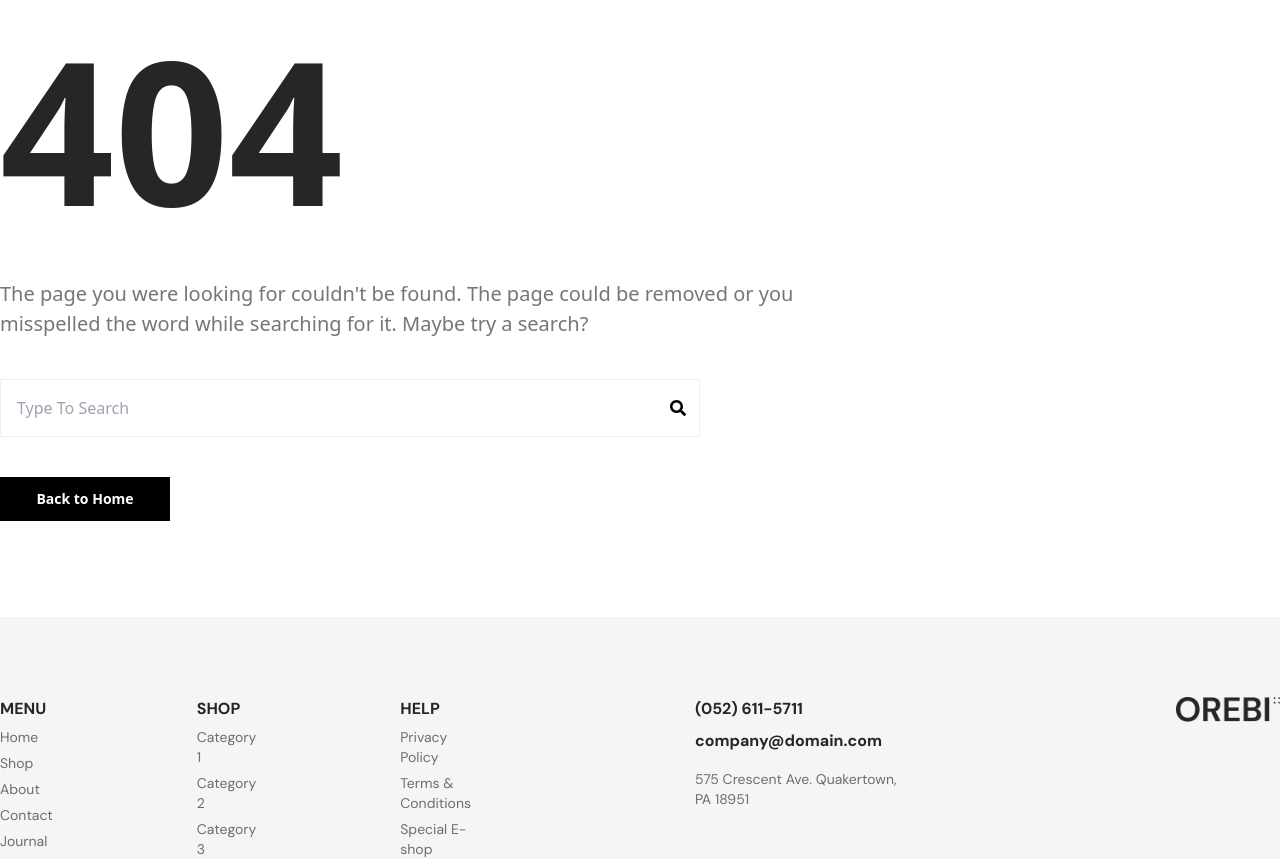
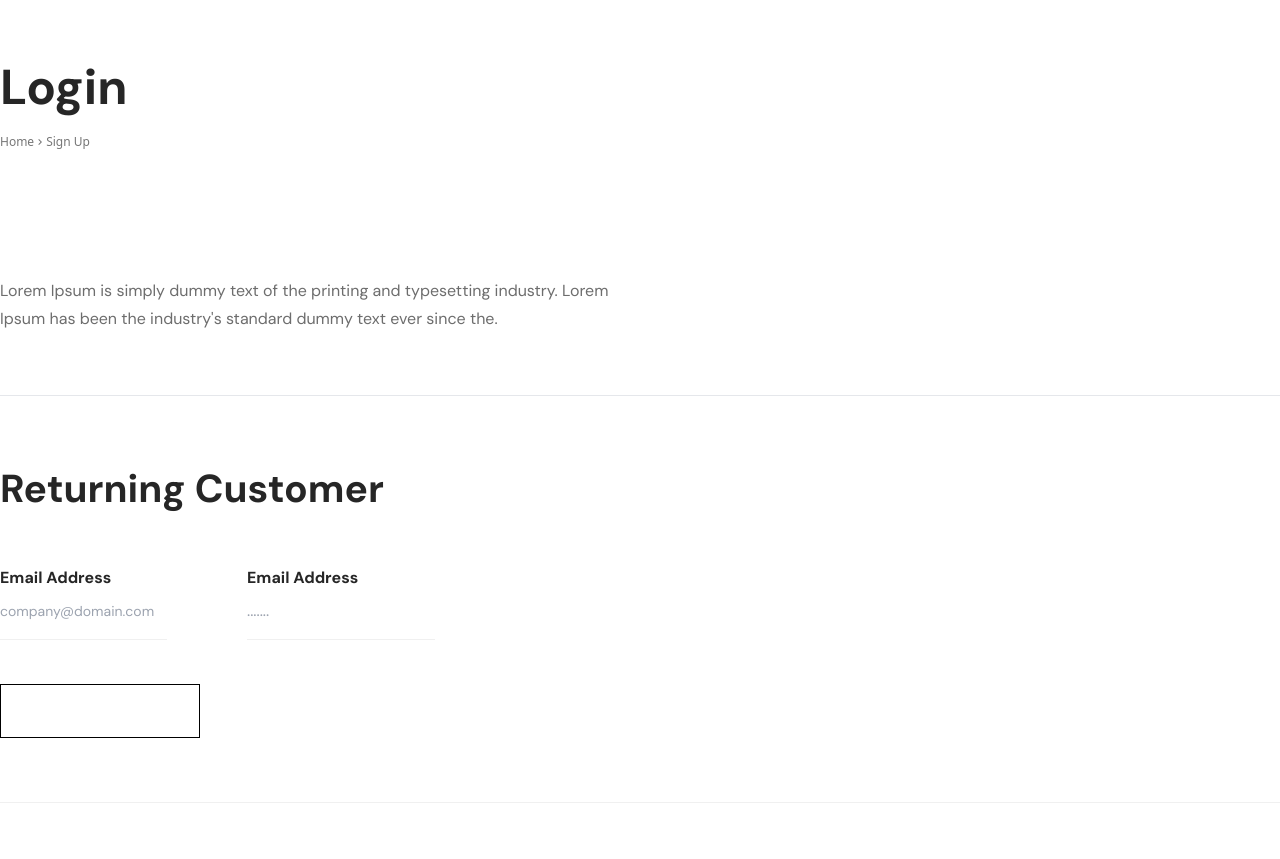
Before and after one commit to Afridul369/Ecommerce, a React (Vite) app: page /journal in a window 1280 px wide. Shown: the part 280-1139 px from the top of the page. Built offline with nearby package versions, Linux system fonts and the light colour scheme.

Commit message:
sinhup added

```diff
--- a/src/App.jsx
+++ b/src/App.jsx
@@ -11,6 +11,8 @@ import RootLayout from './componants/RootLayout';
 import Error from './componants/Error';
 import About from './componants/pages/About';
 import Contacts from './componants/pages/Contacts';
+import MyAccount from './componants/MyAccount';
+import Login from './componants/Login';
 
 const router = createBrowserRouter(
   createRoutesFromElements(
@@ -21,7 +23,8 @@ const router = createBrowserRouter(
       <Route path='/shop' element={<Shop/>}/>
       <Route path='/about' element={<About/>}/>
       <Route path='/contacts' element={<Contacts/>}/>
-      {/* <Route path='/login' element={<Login/>}/> */}
+      <Route path='/myaccount' element={<MyAccount/>}/>
+      <Route path='/journal' element={<Login/>}/>
       <Route path='*' element={<Error/>}/>
     </Route>
   </Route>
--- /dev/null
+++ b/src/componants/AccountInfo.jsx
@@ -0,0 +1,52 @@
+import React from 'react'
+import Container from './Container'
+import Text from './Text'
+import Flex from './Flex'
+import { MdOutlineChevronRight } from 'react-icons/md'
+
+const AccountInfo = () => {
+  return (
+    <>
+    <div className="py-32">
+      <Container>
+        <Text as='h1' text={'My Account'} className='text-[49px] text-hoverheadeingC font-bold font-dm mb-4'/>
+        <div className="mt-2 mb-32">
+            <Flex className={'items-center'}>
+            <Text as='h1' text={'Home'} className='text-headingC text-[12px] font-sans '/>
+            <MdOutlineChevronRight className='text-headingC text-[12px] font-sans'/>
+            <Text as='h1' text={'My account '} className='text-headingC text-[12px] font-sans '/>
+            </Flex>
+        </div>
+        <Flex className="gap-x-40">
+                <div className="">
+                <div className="border-b ">
+                    <Text as='h1' text='Dashboard' className='text-base font-dm text-headingC mb-6 hover:text-hoverheadeingC hover:font-bold duration-500'/>
+                </div>
+                <div className="border-b mt-6">
+                    <Text as='h1' text='Others' className='text-base font-dm text-headingC mb-6 hover:text-hoverheadeingC hover:font-bold duration-500'/>
+                </div>
+                <div className="border-b mt-6">
+                    <Text as='h1' text='Downloads' className='text-base font-dm text-headingC mb-6 hover:text-hoverheadeingC hover:font-bold duration-500'/>
+                </div>
+                <div className="border-b mt-6">
+                    <Text as='h1' text='Addresses' className='text-base font-dm text-headingC mb-6 hover:text-hoverheadeingC hover:font-bold duration-500'/>
+                </div>
+                <div className="border-b mt-6">
+                    <Text as='h1' text='Account Details' className='text-base font-dm text-headingC mb-6 hover:text-hoverheadeingC hover:font-bold duration-500'/>
+                </div>
+                <div className="border-b mt-6">
+                    <Text as='h1' text='Logout' className='text-base font-dm text-headingC mb-6 hover:text-hoverheadeingC hover:font-bold duration-500'/>
+                </div>
+                </div>
+                <div className="">
+                  <Text as='p' text={'Hello admin (not admin? Log out)'} className="text-headingC font-dm text-base mb-10"/>
+                  <Text as='p' text={'From your account dashboard you can view your recent orders, manage your shipping and billing addresses, and edit your password and account details.'} className="text-headingC font-dm text-base"/>
+                </div>
+        </Flex>
+      </Container>
+   </div>
+    </>
+  )
+}
+
+export default AccountInfo
--- a/src/componants/Category.jsx
+++ b/src/componants/Category.jsx
@@ -81,7 +81,7 @@ const Category = () => {
             <FaCaretDown />
             <div className="hidden" ref={DownRef}>
                  <div className="absolute right-0 mt-2 w-[200px] bg-white">
-                  <Link to={'/login'}>
+                  <Link to={'/myaccount'}>
                   <div className="group">
                   <Listitems itemname={'My Account'} className="py-3 text-center group-hover:bg-black text-hoverheadeingC text-sm font-dm group-hover:font-bold group-hover:text-white duration-500"></Listitems>
                   </div>
--- a/src/componants/Login.jsx
+++ b/src/componants/Login.jsx
@@ -3,38 +3,47 @@ import Container from './Container'
 import Text from './Text'
 import Flex from './Flex'
 import Button from './Button'
+import { MdOutlineChevronRight } from 'react-icons/md'
+
 
 const Login = () => {
   return (
     <>
     <div className="py-32">
         <Container>
-            <Text as='h1' text={'Login'} className='text-[49px] text-hoverheadeingC font-bold font-dm mb-4'/>
-            <div className="mb-32 border-b ">
-            <Text as='h1' text={"Lorem Ipsum is simply dummy text of the printing and typesetting industry. Lorem"} className='text-xs text-footercolor font-dm '/>
-            <Text as='h1' text={"Ipsum has been the industry's standard dummy text ever since the."} className='text-xs text-footercolor font-dm mb-16'/>
+            <Text as='h1' text={'Login'} className='text-[49px] text-hoverheadeingC font-bold font-dm mb-2'/>
+            <div className="mt-2 mb-32">
+            <Flex className={'items-center'}>
+            <Text as='h1' text={'Home'} className='text-headingC text-[12px] font-sans '/>
+            <MdOutlineChevronRight className='text-headingC text-[12px] font-sans'/>
+            <Text as='h1' text={'Sign Up'} className='text-headingC text-[12px] font-sans '/>
+            </Flex>
+            </div>
+            <div className="mb-16 border-b ">
+            <Text as='h1' text={"Lorem Ipsum is simply dummy text of the printing and typesetting industry. Lorem"} className='text-base mb-1 text-footercolor font-dm '/>
+            <Text as='h1' text={"Ipsum has been the industry's standard dummy text ever since the."} className='text-base text-footercolor font-dm mb-16'/>
             </div>
             <Text as='h1' text={'Returning Customer'} className='text-[39px] font-bold font-dm text-hoverheadeingC mb-12'/>
             <div className="mb-11 ">
-              <Flex className={'gap-x-12'}>
-                <div className="border-b">
-                  <Text as='p' text='Email Address' className='text-base text-hoverheadeingC font-bold font-dm mb-4'/>
+              <Flex className={'gap-x-20'}>
+                <div className="border-b border-border">
+                  <Text as='p' text='Email Address' className='text-base text-hoverheadeingC font-bold font-dm mb-2'/>
                   {/* <Text as='p' text='company@domain.com' className='text-sm text-headingC font-dm mb-4'/> */}
                   <input type="email" placeholder='company@domain.com' className='text-sm text-headingC font-dm mb-4'/>
                 </div>
-                <div className="border-b">
-                  <Text as='p' text='Email Address' className='text-base text-hoverheadeingC font-bold font-dm mb-4'/>
+                <div className="border-b border-border">
+                  <Text as='p' text='Email Address' className='text-base text-hoverheadeingC font-bold font-dm mb-2'/>
                   {/* <Text as='p' text='..........' className='text-sm text-headingC font-dm mb-4'/> */}
-                  <input type='password' placeholder='.......' className='text-sm text-headingC font-dm mb-4'/>
+                  <input type='password' placeholder='.......' className='text-base text-headingC font-dm mb-4'/>
                 </div>
               </Flex>
             </div>
-            <div className="mb-32 border-b border-black">
-            <Button text='Log In' className={'w-[200px] text-center py-4 text-sm font-dm font-bold text-hoverheadeingC border border-black mb-16'}/>
+            <div className="mb-16 border-b border-border">
+            <Button text='Log In' className={'w-[200px] text-center py-4 text-sm font-dm font-bold bg-white text-gray-950 hover:text-white hover:bg-black duration-500 border border-black mb-16'}/>
             </div>
             <Text as='h1' text={'New Customer'} className='text-[39px] font-bold font-dm text-hoverheadeingC mb-12'/>
-            <Text as='h1' text={"Lorem Ipsum is simply dummy text of the printing and typesetting industry. Lorem"} className='text-xs text-footercolor font-dm '/>
-            <Text as='h1' text={"Ipsum has been the industry's standard dummy text ever since the."} className='text-xs text-footercolor font-dm mb-16'/>
+            <Text as='h1' text={"Lorem Ipsum is simply dummy text of the printing and typesetting industry. Lorem"} className='text-base text-headingC font-dm mb-1'/>
+            <Text as='h1' text={"Ipsum has been the industry's standard dummy text ever since the."} className='text-base text-headingC font-dm mb-16'/>
             <Button text='Continue' className={'w-[200px] text-center text-white  bg-hoverheadeingC text-sm font-bold font-dm py-4'}/>
         </Container>
     </div>
--- a/src/componants/MyAccount.jsx
+++ b/src/componants/MyAccount.jsx
@@ -1,49 +1,10 @@
 import React from 'react'
-import Container from './Container'
-import Text from './Text'
-import Flex from './Flex'
+import AccountInfo from './AccountInfo'
 
 const MyAccount = () => {
   return (
     <>
-    <div className="py-32">
-      <Container>
-        <Text as='h1' text={'My Account'} className='text-[49px] text-hoverheadeingC font-bold font-dm mb-4'/>
-        <div className="mt-2 mb-32">
-            <Flex className={'items-center'}>
-            <Text as='h1' text={'Home'} className='text-headingC text-[12px] font-sans '/>
-            <MdOutlineChevronRight className='text-headingC text-[12px] font-sans'/>
-            <Text as='h1' text={'My account '} className='text-headingC text-[12px] font-sans '/>
-            </Flex>
-        </div>
-        <Flex className="gap-x-5">
-                <div className="">
-                <div className="border-b">
-                    <Text as='h1' text='Dashboard' className='text-base font-dm text-headingC mb-6 hover:text-hoverheadeingC hover:font-bold'/>
-                </div>
-                <div className="border-b mt-6">
-                    <Text as='h1' text='Others' className='text-base font-dm text-headingC mb-6 hover:text-hoverheadeingC hover:font-bold'/>
-                </div>
-                <div className="border-b mt-6">
-                    <Text as='h1' text='Downloads' className='text-base font-dm text-headingC mb-6 hover:text-hoverheadeingC hover:font-bold'/>
-                </div>
-                <div className="border-b mt-6">
-                    <Text as='h1' text='Addresses' className='text-base font-dm text-headingC mb-6 hover:text-hoverheadeingC hover:font-bold'/>
-                </div>
-                <div className="border-b mt-6">
-                    <Text as='h1' text='Account Details' className='text-base font-dm text-headingC mb-6 hover:text-hoverheadeingC hover:font-bold'/>
-                </div>
-                <div className="border-b mt-6">
-                    <Text as='h1' text='Logout' className='text-base font-dm text-headingC mb-6 hover:text-hoverheadeingC hover:font-bold'/>
-                </div>
-                </div>
-                <div className="">
-                  <Text as='p' text={'Hello admin (not admin? Log out)'} className="text-headingC font-dm text-base mb-10"/>
-                  <Text as='p' text={'From your account dashboard you can view your recent orders, manage your shipping and billing addresses, and edit your password and account details.'} className="text-headingC font-dm text-base"/>
-                </div>
-        </Flex>
-      </Container>
-   </div>
+    <AccountInfo/>
     </>
   )
 }
--- a/tailwind.config.js
+++ b/tailwind.config.js
@@ -24,6 +24,7 @@ export default {
         pagiborder: '#f2f2f2',
         pagitext: '#878787',
         inputborder: '#F0F0F0',
+        border: '#f0f0f0',
       },
     },
   },
```
